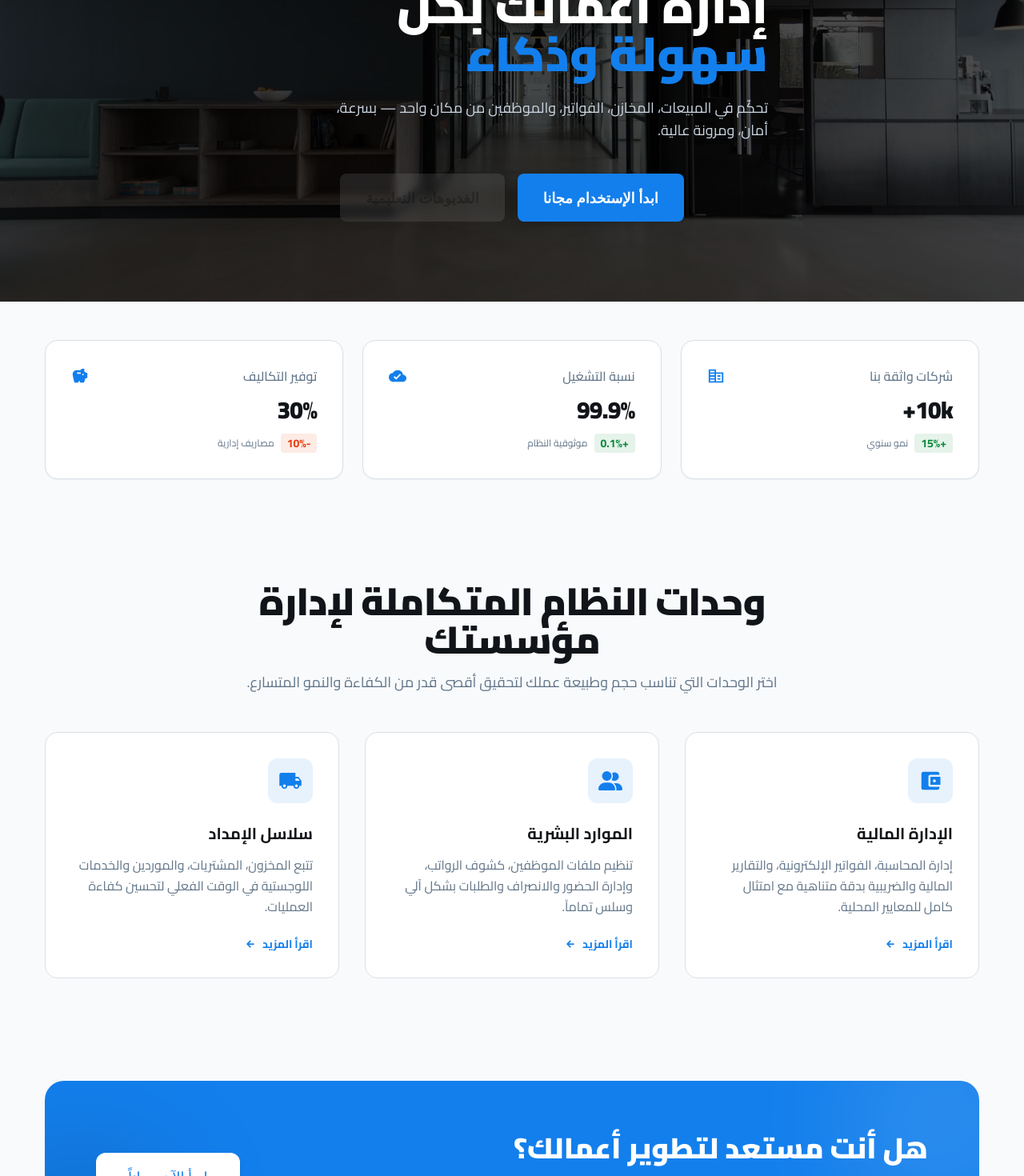
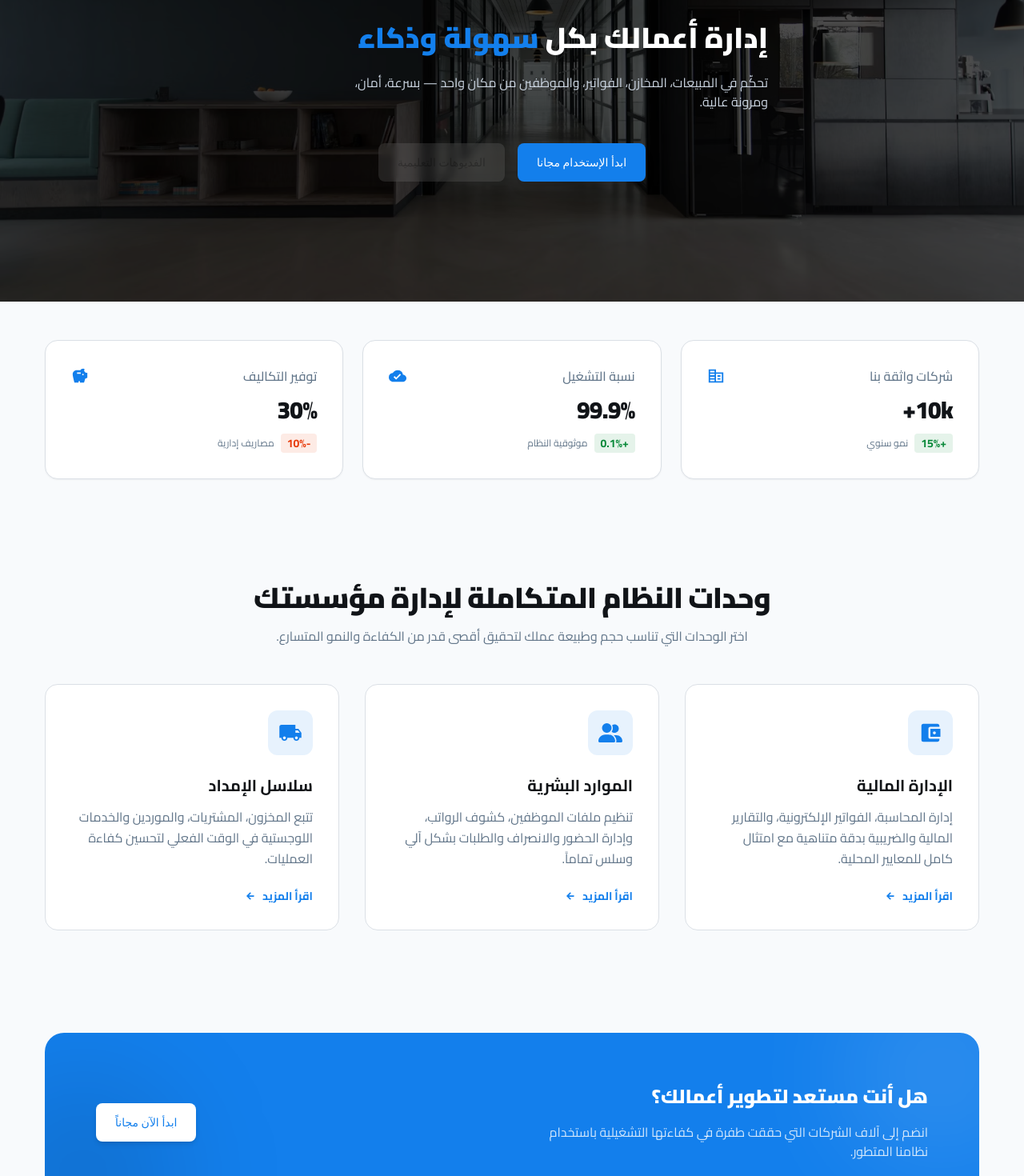
Before and after one commit to Eslam-Abdelati/Storely, a React (Vite) app: page / in a window 1280 px wide. Shown: the part 180-1650 px from the top of the page at 80% size. Built offline with nearby package versions, Linux system fonts and the light colour scheme.

Commit message:
update home page

```diff
--- a/src/Pages/Home/Home.jsx
+++ b/src/Pages/Home/Home.jsx
@@ -32,7 +32,7 @@ const Home = () => {
   };
   return (
     <>
-      {loading && <PageLoader/>}
+      {loading && <PageLoader />}
 
       <div className="bg-background-light  text-[#111418] transition-colors duration-300">
         {/* Navigation Bar */}
@@ -53,11 +53,11 @@ const Home = () => {
 
           {/* Content فوق الصورة */}
           <div className="relative z-20 w-full lg:w-1/2 flex flex-col gap-6 text-right px-4 md:px-0">
-            <h1 className="text-4xl md:text-6xl font-black text-white leading-tight">
+            <h1 className="text-2xl md:text-4xl font-black text-white leading-tight">
               إدارة أعمالك بكل <span className="text-primary">سهولة وذكاء</span>
             </h1>
 
-            <p className="text-[#cbd5e1] text-lg max-w-[550px]">
+            <p className="text-[#cbd5e1] text-md max-w-[550px]">
               تحكّم في المبيعات، المخازن، الفواتير، والموظفين من مكان واحد —
               بسرعة، أمان، ومرونة عالية.
             </p>
@@ -65,7 +65,7 @@ const Home = () => {
             {/* Buttons */}
             <div className="flex justify-center flex-wrap gap-4 mt-4">
               <Button
-                className="!bg-primary hover:!bg-blue-600 !text-white !px-8 !py-4 !rounded-lg !font-bold !text-lg !transition-all !shadow-lg"
+                className="!bg-primary hover:!bg-blue-600 !text-white !px-6 !py-3 !rounded-lg !transition-all !shadow-lg"
                 onClick={handleStart}
                 disabled={loading}
               >
@@ -73,7 +73,7 @@ const Home = () => {
               </Button>
               <Button
                 disabled
-                className="!bg-white/10  !backdrop-blur-sm !border !border-white/30 !px-8 !py-4 !rounded-lg !font-bold !text-lg !transition-all"
+                className="!bg-white/10 !backdrop-blur-sm !border !border-white/30 !px-6 !py-3 !rounded-lg !transition-all"
               >
                 الفديوهات التعليمية
               </Button>
@@ -148,10 +148,10 @@ const Home = () => {
           <section className="py-20">
             <div className="flex flex-col gap-12">
               <div className="flex flex-col gap-4 text-center items-center">
-                <h2 className="text-[#111418] dark:text-white text-3xl md:text-5xl font-black leading-tight tracking-tight max-w-[800px]">
+                <h2 className="text-[#111418] text-2xl md:text-4xl font-black leading-tight tracking-tight max-w-[800px]">
                   وحدات النظام المتكاملة لإدارة مؤسستك
                 </h2>
-                <p className="text-[#617589] dark:text-[#a1b0be] text-lg max-w-[700px]">
+                <p className="text-[#617589] text-md max-w-[700px]">
                   اختر الوحدات التي تناسب حجم وطبيعة عملك لتحقيق أقصى قدر من
                   الكفاءة والنمو المتسارع.
                 </p>
@@ -165,10 +165,10 @@ const Home = () => {
                     </span>
                   </div>
                   <div className="flex flex-col gap-3">
-                    <h3 className="text-[#111418] dark:text-white text-xl font-bold">
+                    <h3 className="text-[#111418] text-xl font-bold">
                       الإدارة المالية
                     </h3>
-                    <p className="text-[#617589] dark:text-[#a1b0be] text-base leading-relaxed">
+                    <p className="text-[#617589] text-base leading-relaxed">
                       إدارة المحاسبة، الفواتير الإلكترونية، والتقارير المالية
                       والضريبية بدقة متناهية مع امتثال كامل للمعايير المحلية.
                     </p>
@@ -244,17 +244,17 @@ const Home = () => {
               <div className="absolute top-0 right-0 w-64 h-64 bg-white/10 rounded-full -mr-20 -mt-20 blur-3xl"></div>
               <div className="absolute bottom-0 left-0 w-64 h-64 bg-black/10 rounded-full -ml-20 -mb-20 blur-3xl"></div>
               <div className="flex flex-col gap-4 text-white text-right relative z-10">
-                <h2 className="text-3xl md:text-4xl font-black">
+                <h2 className="text-xl md:text-2xl font-black">
                   هل أنت مستعد لتطوير أعمالك؟
                 </h2>
-                <p className="text-lg text-white/80 max-w-[500px]">
+                <p className="text-md text-white/80 max-w-[500px]">
                   انضم إلى آلاف الشركات التي حققت طفرة في كفاءتها التشغيلية
                   باستخدام نظامنا المتطور.
                 </p>
               </div>
               <div className="flex gap-4 relative z-10">
                 <Button
-                  className="!px-10 !py-4 !bg-white !text-primary !rounded-xl hover:!bg-opacity-90 !transition-all !text-lg !shadow-md"
+                  className="!px-6 !py-3 !bg-white !text-primary !rounded-lg hover:!bg-opacity-90 !transition-all !shadow-md"
                   onClick={handleStart}
                 >
                   ابدأ الآن مجاناً
--- a/src/components/PageLoader/PageLoader.jsx
+++ b/src/components/PageLoader/PageLoader.jsx
@@ -2,7 +2,7 @@ import React from "react";
 
 function PageLoader() {
   return (
-    <div className="absolute inset-0 z-10 bg-white flex items-start justify-center">
+    <div className="absolute inset-0 z-50 bg-white flex items-start justify-center">
       <div className="mt-20 animate-slideDown bg-transparent border border-primary rounded-md px-12 py-5 flex items-center gap-4">
         {/* spinner */}
         {/* <div className="w-6 h-6 border-4 border-primary border-t-transparent rounded-full animate-spin" /> */}
```
